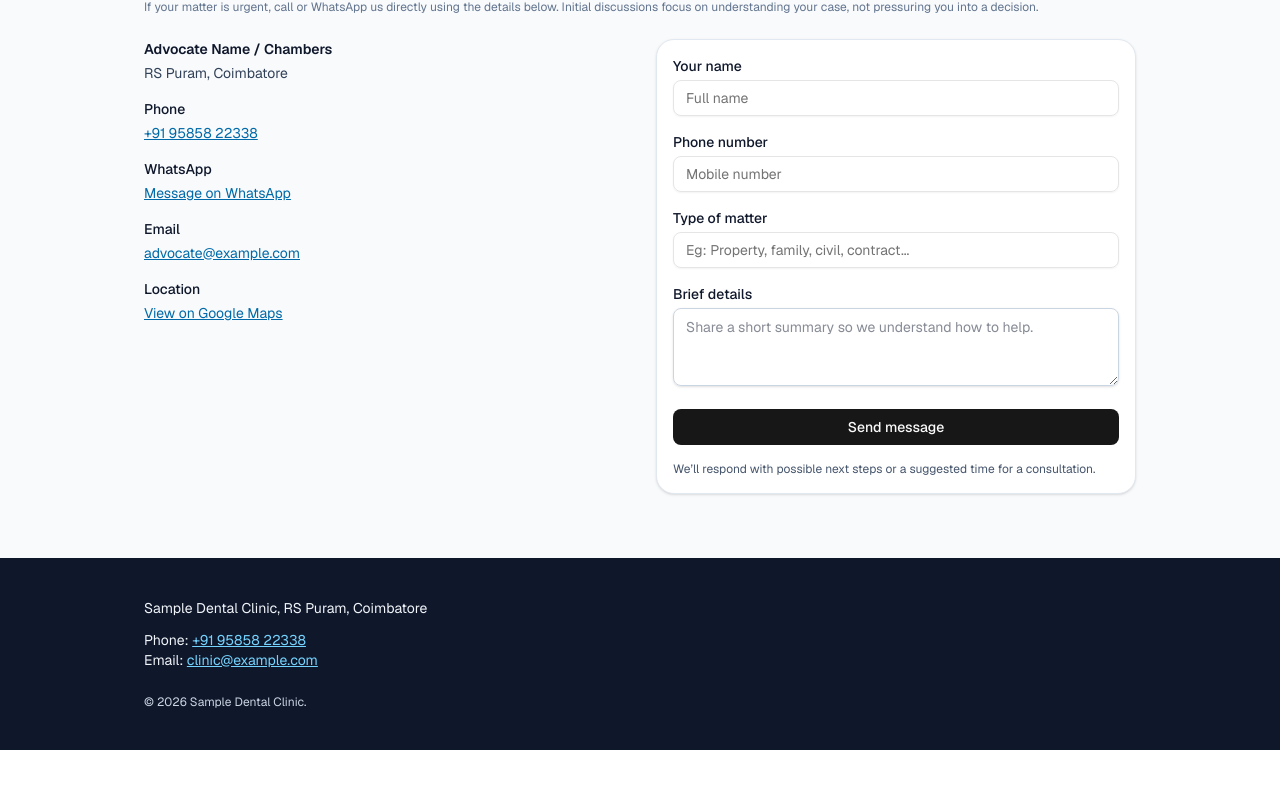
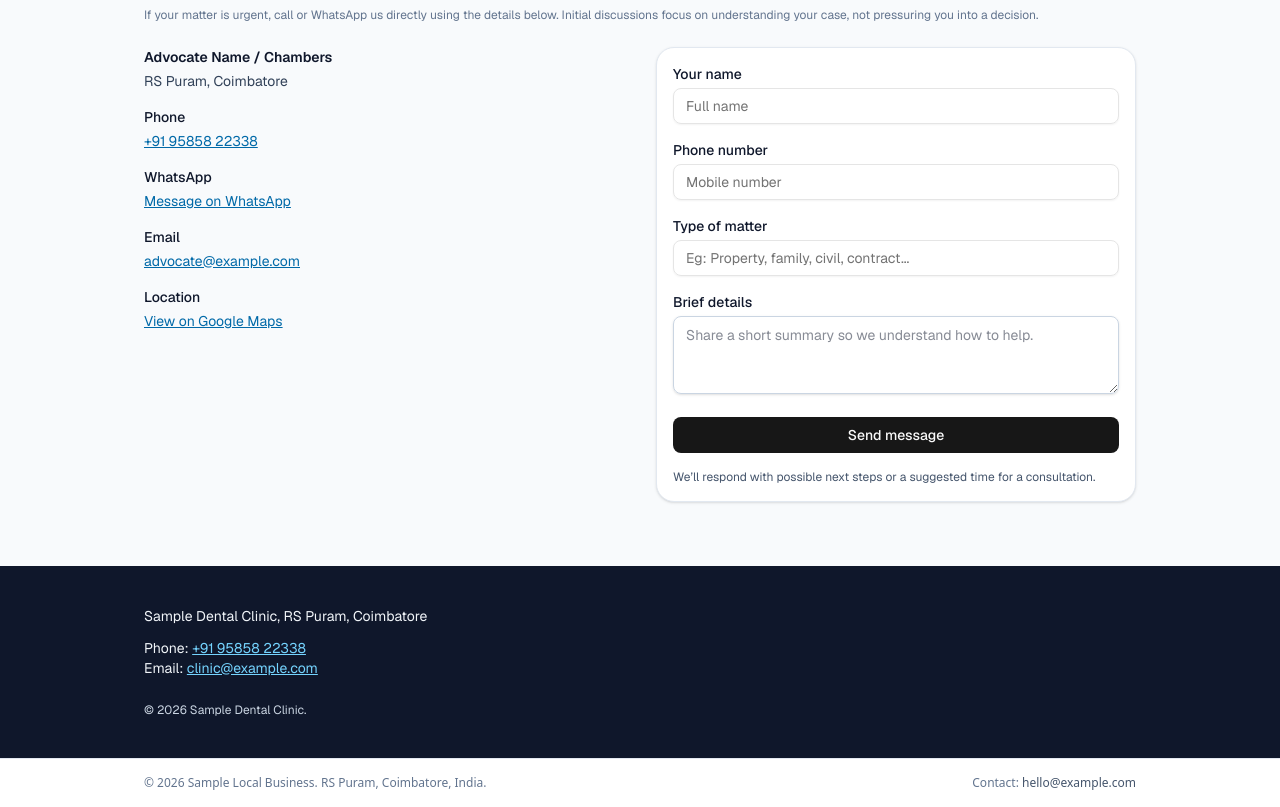
Before and after one commit to fooorrrceee/rr-dental-flip, a Next.js app in the folder landing-course/: page /advocate in a window 1280 px wide. Shown: the part 2273-3080 px from the top of the page. Before the commit the page ends 3023 px from the top, so only its background shows below. Built offline with nearby package versions, Linux system fonts and the light colour scheme.

Commit message:
add sitewide footer

```diff
--- a/landing-course/app/components/SectionHeader.tsx
+++ b/landing-course/app/components/SectionHeader.tsx
@@ -21,12 +21,12 @@ export function SectionHeader({
   return (
     <div className={cn("flex flex-col gap-2", alignment, className)}>
       {eyebrow ? (
-        <p className="text-2xl font-semibold tracking-tight text-slate-900 sm:text-3xl">
+        <p className="text-xs font-semibold uppercase tracking-wide text-sky-600">
           {eyebrow}
         </p>
       ) : null}
 
-      <h2 className="text-2xl font-semibold text-slate-900">
+      <h2 className="text-2xl font-semibold tracking-tight text-slate-900 sm:text-3xl">
         {title}
       </h2>
 
--- /dev/null
+++ b/landing-course/app/components/SiteFooter.tsx
@@ -0,0 +1,30 @@
+// app/components/SiteFooter.tsx
+
+import { siteConfig } from "@/app/site-config";
+
+export function SiteFooter() {
+  const { businessName, location, contact } = siteConfig;
+
+  return (
+    <footer className="border-t border-slate-200 bg-white">
+      <div className="mx-auto flex max-w-5xl flex-col gap-2 px-4 py-4 text-xs text-slate-500 sm:flex-row sm:items-center sm:justify-between">
+        <p>
+          © {new Date().getFullYear()} {businessName}.{" "}
+          {location.area ? `${location.area}, ` : null}
+          {location.city}, {location.country}.
+        </p>
+        {contact.email ? (
+          <p>
+            Contact:{" "}
+            <a
+              href={`mailto:${contact.email}`}
+              className="font-medium text-slate-600 hover:text-slate-900"
+            >
+              {contact.email}
+            </a>
+          </p>
+        ) : null}
+      </div>
+    </footer>
+  );
+}
--- a/landing-course/app/layout.tsx
+++ b/landing-course/app/layout.tsx
@@ -2,7 +2,8 @@ import type { Metadata } from "next";
 import { Geist, Geist_Mono } from "next/font/google";
 import "./globals.css";
 import { BackToTopButton } from "./components/BackToTopButton";
-
+import { SpeedInsights } from "@vercel/speed-insights/next"
+import { SiteFooter } from "./components/SiteFooter";
 
 const geistSans = Geist({
   variable: "--font-geist-sans",
@@ -49,6 +50,7 @@ export default function RootLayout({
         className={`${geistSans.variable} ${geistMono.variable} antialiased`}
       >
         {children}
+        <SiteFooter />
         <BackToTopButton />
       </body>
     </html>
--- /dev/null
+++ b/landing-course/app/site-config.ts
@@ -0,0 +1,42 @@
+// app/site-config.ts
+
+export type SiteThemeKey = "default";
+
+export type SiteConfig = {
+  businessName: string;
+  tagline?: string;
+  location: {
+    city: string;
+    area?: string;
+    country: string;
+  };
+  contact: {
+    phone?: string;
+    whatsapp?: string;
+    email?: string;
+    googleMapsUrl?: string;
+  };
+  theme: {
+    key: SiteThemeKey;
+    // room for later: palette name, radius scale, etc.
+  };
+};
+
+export const siteConfig: SiteConfig = {
+  businessName: "Sample Local Business",
+  tagline: "Modern, conversion-focused one-page sites",
+  location: {
+    city: "Coimbatore",
+    area: "RS Puram",
+    country: "India",
+  },
+  contact: {
+    phone: "+91 95858 22338",
+    whatsapp: "+91 95858 22338",
+    email: "hello@example.com",
+    googleMapsUrl: "https://maps.google.com/",
+  },
+  theme: {
+    key: "default",
+  },
+};
```
